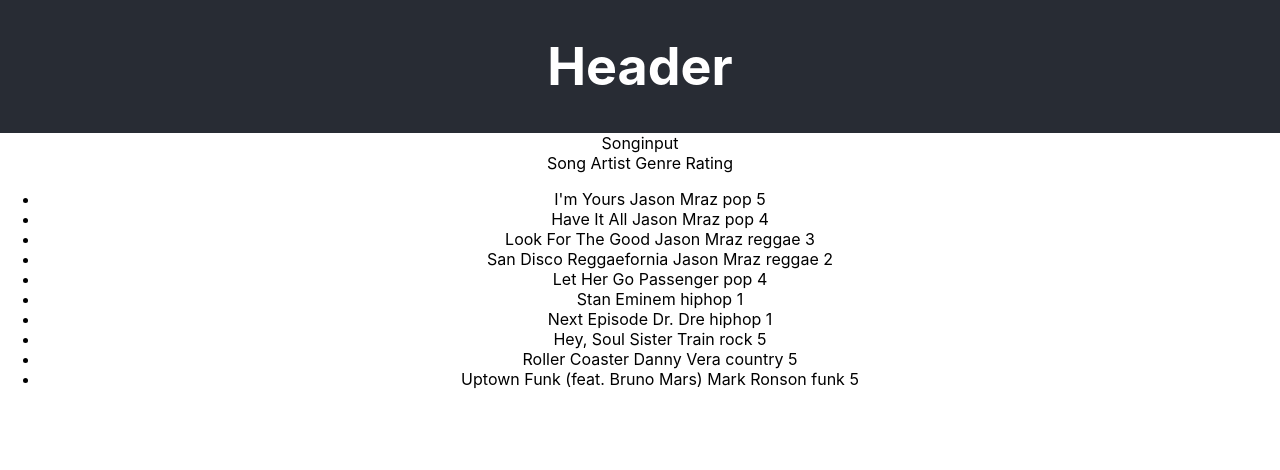
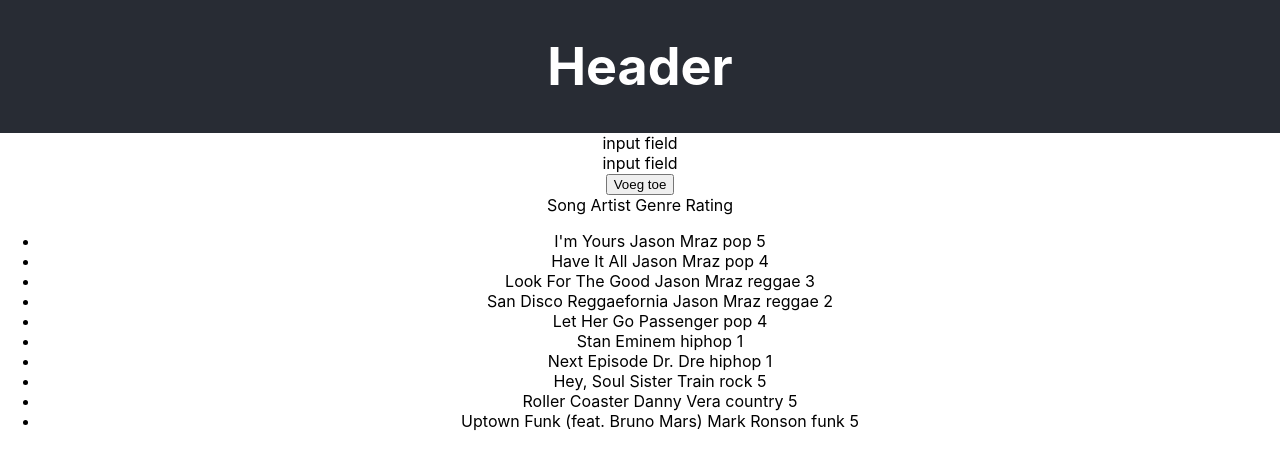
Before and after one commit to MMRijnsburger/Project-React-Lil-Playlist, a React (Create React App) app: page / in a window 1280 px wide. Shown: the top 470 px of the page. Built offline with nearby package versions, Linux system fonts and the light colour scheme.

Commit message:
add InputField to SongInput component

```diff
--- /dev/null
+++ b/src/components/InputField.js
@@ -0,0 +1,16 @@
+import React from 'react';
+
+class InputField extends React.Component {
+    constructor() {
+        super()
+        this.state = {}
+    }
+
+    render() {
+        return (
+            <div>input field</div>
+        )
+    }
+}
+
+export default InputField;
--- a/src/containers/SongInput.js
+++ b/src/containers/SongInput.js
@@ -1,4 +1,5 @@
 import React from 'react';
+import InputField from '../components/InputField';
 
 class SongInput extends React.Component {
     constructor() {
@@ -8,9 +9,11 @@
 
     render() {
         return (
-            <div>
-                Songinput
-            </div>
+            <form>
+                <InputField id="input-title" />
+                <InputField id="input-artist" />
+                <button>Voeg toe</button>
+            </form>
         )
     }
 }
```
